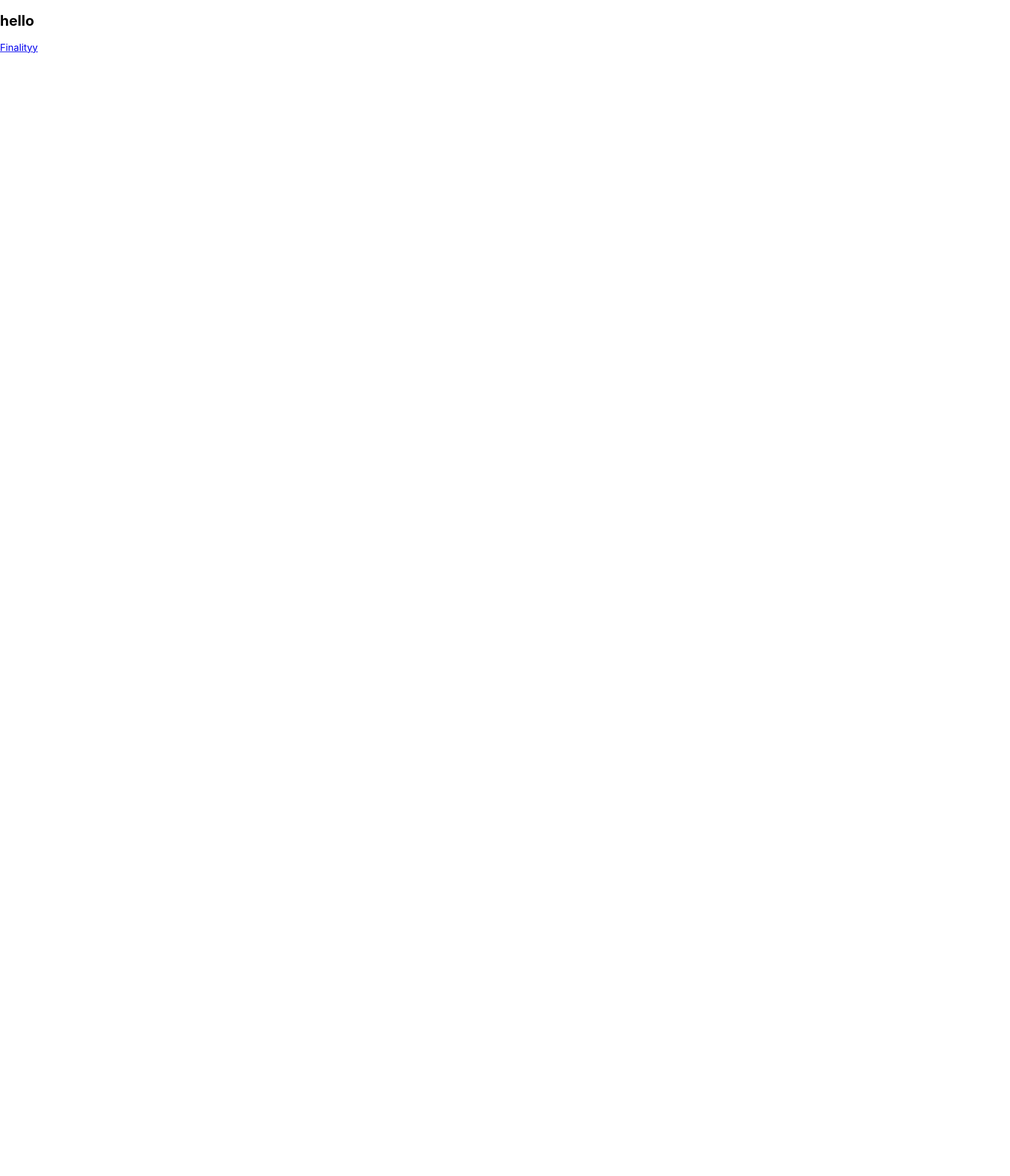
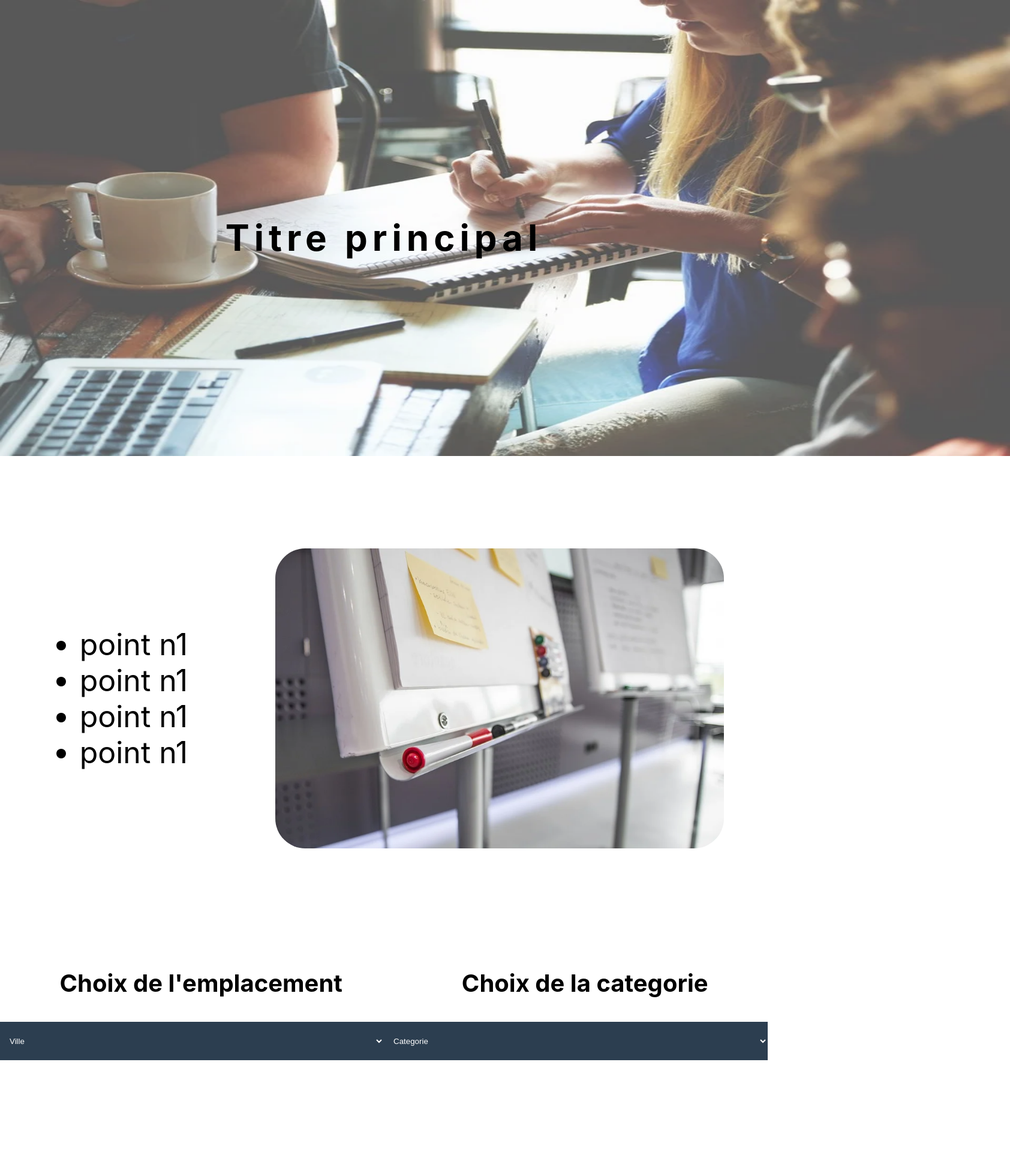
Before and after one commit to TheoPERSONNE/hackathon_fiverr_outsider, a React (Create React App) app: page /Home in a window 1280 px wide. Shown: the top 1960 px of the page at 60% size, 1684 px wide, since content can reach past the window. Before the commit the page ends 800 px from the top, so only its background shows below. Built offline with nearby package versions, Linux system fonts and the light colour scheme.

Commit message:
ajout de contenue de la page home

```diff
--- a/src/App.js
+++ b/src/App.js
@@ -8,7 +8,7 @@ import Finalize from './components/Finalize';
 function App() {
   return (
     <div>
-      <h2> hello</h2>
+
       <Switch>
         <Route exact path="/" component={Fiverr} />
         <Route path="/fiverr" component={Fiverr} />
--- a/src/components/Finalize.jsx
+++ b/src/components/Finalize.jsx
@@ -1,9 +1,8 @@
 import React from 'react';
 
-	function Finalize () {
-	    return(
-	        <h1> hi u </h1>
-	    )
-	}
-
-export default Finalize
+function Finalize () {
+    return (
+        <h1>hi</h1>
+    )
+}
+export default Finalize;
--- a/src/components/Home.css
+++ b/src/components/Home.css
@@ -0,0 +1,163 @@
+.imgHome {
+    width: 1684px;
+    height: 760px;
+    position: relative;
+    opacity: 0.80;
+    background-position: center;
+    background-size: cover ;
+    background-repeat: no-repeat;
+    margin : 0;
+    background-attachment: fixed;
+    }
+
+.titreHome {
+    position: absolute;
+    top: 40%;
+    width: 100%;
+    text-align: center;
+    font-size: 60px;
+    letter-spacing: 8px;
+
+  }
+
+.descriHome {
+    font-size: 100px;
+    text-decoration: underline;
+}
+
+.liHome {
+    margin-left: 20px;
+    font-size: 50px;
+}
+
+.choixVille {
+    font-size: 40px;
+
+    margin-top: 200px;
+}
+
+.choixCategorie {
+    font-size: 40px;
+
+    margin-top: 200px;
+}
+
+.allSelect {
+   display: flex;
+   justify-content: space-around;
+}
+select {
+
+    box-shadow: none;
+    border: 0 !important;
+    background: #2c3e50;
+    background-image: none;
+
+
+  }
+
+  select::-ms-expand {
+    display: none;
+  }
+
+  .select {
+    position: relative;
+    display: flex;
+    width: 40em;
+    height: 4em;
+    line-height: 5;
+    background: #2c3e50;
+
+    margin-bottom: 220px;
+
+    border-radius: .25em;
+
+}
+    .select1 {
+    position: relative;
+    display: flex;
+    width: 40em;
+    height: 4em;
+    line-height: 5;
+    background: #2c3e50;
+
+
+    border-radius: .25em;
+
+  }
+  select {
+    flex: 1;
+    padding: 0 .9em;
+    color: #fff;
+    cursor: pointer;
+  }
+  /* Arrow */
+  .select::after .select1::after {
+    content: '\25BC';
+    position: absolute;
+    top: 0;
+    right: 0;
+    padding: 0 1em;
+    background: #34495e;
+    cursor: pointer;
+    pointer-events: none;
+    -webkit-transition: .25s all ease;
+    -o-transition: .25s all ease;
+    transition: .25s all ease;
+  }
+  /* Transition */
+  .select:hover::after .select1:hover::after {
+    color: #f39c12;
+  }
+
+.selectVille {
+   font-size: 20px;
+}
+
+.selectCategorie {
+    font-size: 20px;
+}
+
+.link1 {
+	-webkit-transition: all 200ms cubic-bezier(0.390, 0.500, 0.150, 1.360);
+	-moz-transition: all 200ms cubic-bezier(0.390, 0.500, 0.150, 1.360);
+	-ms-transition: all 200ms cubic-bezier(0.390, 0.500, 0.150, 1.360);
+	-o-transition: all 200ms cubic-bezier(0.390, 0.500, 0.150, 1.360);
+	transition: all 200ms cubic-bezier(0.390, 0.500, 0.150, 1.360);
+	margin: 20px auto;
+	max-width: 200px;
+	text-decoration: none;
+	border-radius: 4px;
+	padding: 20px 30px;
+    margin-bottom: 100px;
+    text-align: center;
+    margin-left: 120px;
+    display: flex;
+    justify-content: center;
+}
+.link1 {
+	color: rgba(30, 22, 54, 0.6);
+	box-shadow: rgba(30, 22, 54, 0.4) 0 0px 0px 2px inset;
+}
+
+.link1:hover {
+	color: rgba(255, 255, 255, 0.85);
+	box-shadow: rgba(30, 22, 54, 0.7) 0 80px 0px 2px inset;
+}
+
+.centre {
+    display: flex;
+    justify-content: space-around;
+    align-items: center;
+    margin-top: 150px;
+}
+
+.imgHome1 {
+    height: 500px;
+    border-radius: 50px;
+}
+
+.choix {
+    display: flex;
+    justify-content: space-around;
+}
--- a/src/components/Home.jsx
+++ b/src/components/Home.jsx
@@ -1,13 +1,66 @@
 import React from 'react';
 import { Link } from 'react-router-dom';
+import './Home.css'
+import img from './imgHome.webp';
+import img1 from './imgHome1.webp';
 
 function Home() {
     	    return (
+                <div>
+                <div>
+                <img src={img}  className="imgHome" alt="img" />
+                </div>
+                <h1 className="titreHome">Titre principal</h1>
+                <div className="centre">
+                <ul className="ulHome">
+                    <li className="liHome">point n1</li>
+                    <li className="liHome">point n1</li>
+                    <li className="liHome">point n1</li>
+                    <li className="liHome">point n1</li>
+                </ul>
+                <img src={img1} className="imgHome1" alt="img" />
+                </div>
+                <div className="choix">
+                <h3 className="choixVille">Choix de l'emplacement</h3>
+                <h3 className="choixCategorie">Choix de la categorie</h3>
+                </div>
+                <div className="allSelect">
+
+                <div className="select1">
+                <select name="ville" id="ville-select">
+                <option className="selectVille" value="">Ville</option>
+                <option className="selectVille" value="paris">Paris</option>
+                <option  className="selectVille" value="londre">Londre</option>
+                <option className="selectVille" value="tokyo">Tokyo</option>
+                <option className="selectVille" value="marseille">Marseille</option>
+                </select>
+                </div>
+
+
+
+                <div className="select">
+                <select name="selectCategorie" id="selectCategorie">
+                <option className="selectCategorie" value="">Categorie</option>
+                <option className="selectCategorie" value="1">Paris</option>
+                <option className="selectCategorie" value="2">Londre</option>
+                <option className="selectCategorie" value="3">Tokyo</option>
+                <option className="selectCategorie" value="4">Marseille</option>
+                <option className="selectCategorie" value="4">Marseille</option>
+                <option className="selectCategorie" value="4">Marseille</option>
+                <option className="selectCategorie" value="4">Marseille</option>
+                <option className="selectCategorie" value="4">Marseille</option>
+                <option className="selectCategorie" value="4">Marseille</option>
+                <option className="selectCategorie" value="4">Marseille</option>
+                <option className="selectCategorie" value="4">Marseille</option>
+                </select>
+                </div>
+                </div>
     	        <div className='homeLinks'>
-    	        <Link className='links' to="/Finalize">
-    	             Finalityy
+    	        <Link className='link1' to="/Finalize">
+    	             Finaliti
     	        </Link>
-    	    </div>
+                </div>
+                </div>
     	    )
 	}
 
```
Also changed, not shown: src/components/imgHome.webp (added), src/components/imgHome1.webp (added).
